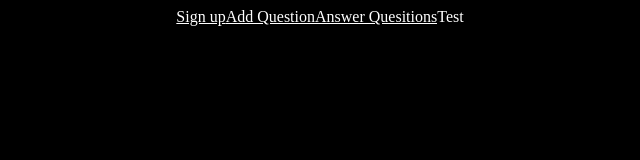
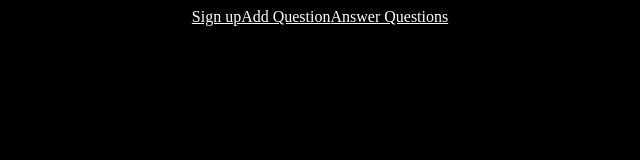
Before and after one commit to gabechaz/hands-frontend, a React (Create React App) app: page /question-finder in a window 1280 px wide. Shown: the top 160 px of the page, without its empty margins (320-960 px from the left). Built offline with nearby package versions, Linux system fonts and the light colour scheme; no server answers.

Commit message:
added added question fetch function

```diff
--- a/src/App.js
+++ b/src/App.js
@@ -45,8 +45,8 @@ function App() {
 
     <Switch>
 
-        <Route path ='/question-finder' exact>
-          <QuestionFinder />
+        <Route path ='/question-finder/:id' exact>
+          <QuestionFinder API={API}  />
         </Route>
 
         <Route path='/users/:id'>
--- a/src/page-components/Navbar.js
+++ b/src/page-components/Navbar.js
@@ -19,7 +19,7 @@ function Navbar () {
             </Link>
               <Link to = '/question-finder'>
             <span>
-                Answer Quesitions
+                Answer Questions
             </span>
             </Link>
 
--- a/src/page-components/QuestionFinder.js
+++ b/src/page-components/QuestionFinder.js
@@ -1,7 +1,28 @@
-function QuestionFinder () {
+import { useEffect, useState } from 'react'
+import { useParams } from 'react-router-dom'
+
+
+
+function QuestionFinder ({API}) {
+
+
+
+    const [question, setQuestion] = useState("")
+
+    const id = useParams()
+
+    useEffect(() => {
+        fetch(`${API}/questions/${id}`)
+        .then(res => res.json())
+        .then(questionObj => setQuestion(questionObj))
+    }
+    ,[id]
+    )
+
+
     return (
         <div className ='outer-question-finder'>
-            Test
+            <h1></h1>
         </div>
     )
 }
```
